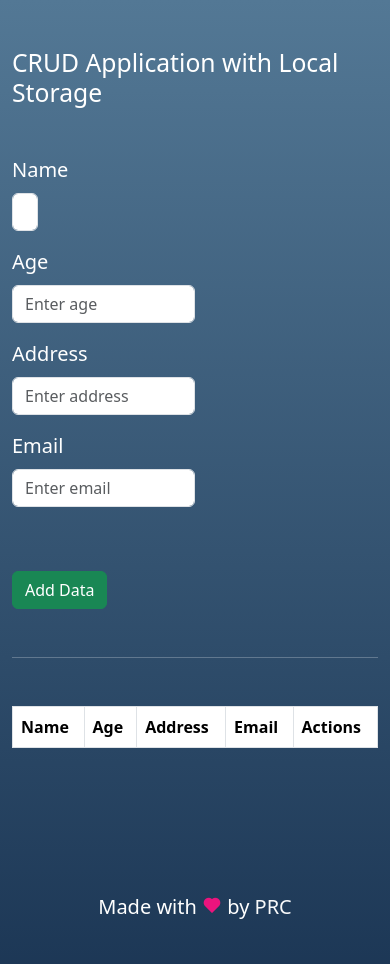
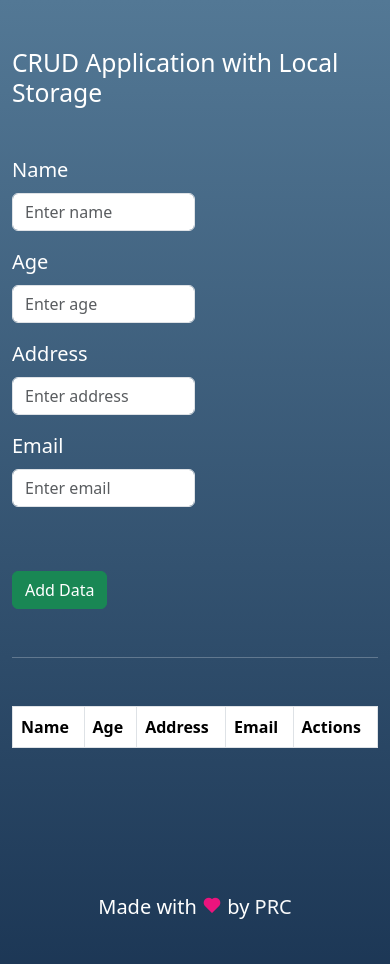
Before and after one commit to ParnaRoyChowdhury777/CRUDinator, a plain HTML site: page index.html in a window 390 px wide. Shown: the top 964 px of the page. Drawn offline with nearby package versions, Linux system fonts and the light colour scheme.

Commit message:
Update style.css

```diff
--- a/style.css
+++ b/style.css
@@ -20,10 +20,3 @@ footer{
 #Update{
     display: none;
 }
-
-@media screen and (max-width : 420px) {
-    .change{
-        width: 2rem;
-    }
-
-}
```
